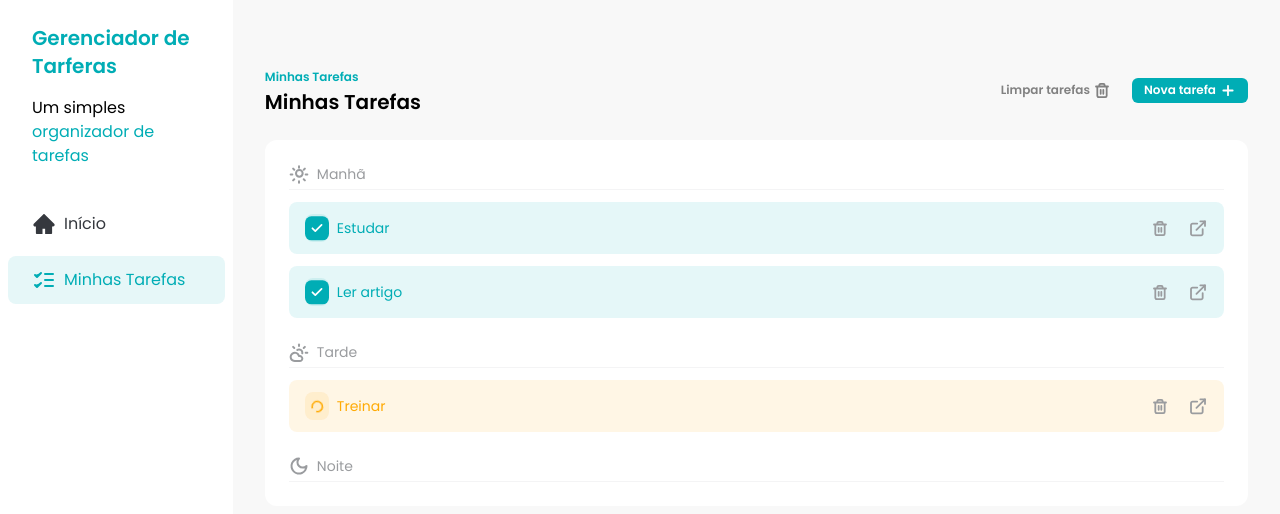
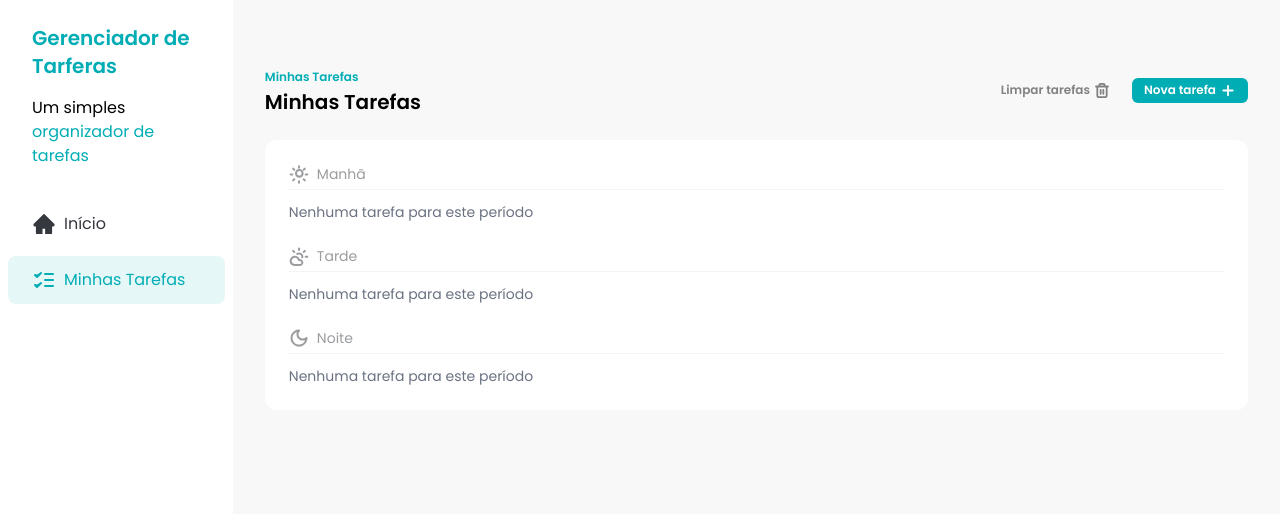
Before and after one commit to Andersonamalta/task-manager, a React (Vite) app: page / in a window 1280 px wide. Shown: the top 514 px of the page. Built offline with nearby package versions, Linux system fonts and the light colour scheme; data requests are answered from the project's data file.

Commit message:
feat: ensure empty message is shown on Tasks component

```diff
--- a/db.json
+++ b/db.json
@@ -1,25 +1,3 @@
 {
-  "tasks": [
-    {
-      "id": "1",
-      "title": "Estudar",
-      "description": "Estudar sobre os paradigmas do React",
-      "time": "Manhã",
-      "status": "done"
-    },
-    {
-      "id": "2",
-      "title": "Ler artigo",
-      "description": "Ler artigo sobre boas práticas no react",
-      "time": "Manhã",
-      "status": "done"
-    },
-    {
-      "id": "3",
-      "title": "Treinar",
-      "description": "Ir a academia",
-      "time": "Tarde",
-      "status": "in_progress"
-    }
-  ]
+  "tasks": []
 }
--- a/src/components/Tasks.jsx
+++ b/src/components/Tasks.jsx
@@ -108,7 +108,11 @@
         {/* Manhã */}
         <div className="space-y-3">
           <TaskSeparator title="Manhã" icon={<SunIcon />} />
-
+          {morningTasks.length === 0 && (
+            <p className="text-sm text-gray-500">
+              Nenhuma tarefa para este período
+            </p>
+          )}
           {/* Lista todas as tarefas */}
           {morningTasks.map((task) => (
             <TaskIem
@@ -123,7 +127,11 @@
         {/* Tarde */}
         <div className="my-6 space-y-3">
           <TaskSeparator title="Tarde" icon={<CloudSunIcon />} />
-
+          {aftrnoonTasks.length === 0 && (
+            <p className="text-sm text-gray-500">
+              Nenhuma tarefa para este período
+            </p>
+          )}
           {/* Lista todas as tarefas */}
           {aftrnoonTasks.map((task) => (
             <TaskIem
@@ -138,7 +146,11 @@
         {/* Noite */}
         <div className="space-y-3">
           <TaskSeparator title="Noite" icon={<MoonIcon />} />
-
+          {eveningTasks.length === 0 && (
+            <p className="text-sm text-gray-500">
+              Nenhuma tarefa para este período
+            </p>
+          )}
           {/* Lista todas as tarefas */}
           {eveningTasks.map((task) => (
             <TaskIem
--- a/src/pages/task-details.jsx
+++ b/src/pages/task-details.jsx
@@ -46,9 +46,6 @@
     const title = titleRef.current.value
     const description = descriptionRef.current.value
     const time = timeRef.current.value
-    console.log("Title Error:", titleError)
-    console.log("Time Error:", timeError)
-    console.log("Description Error:", descriptionError)
 
     if (!title.trim()) {
       newErrors.push({
```
